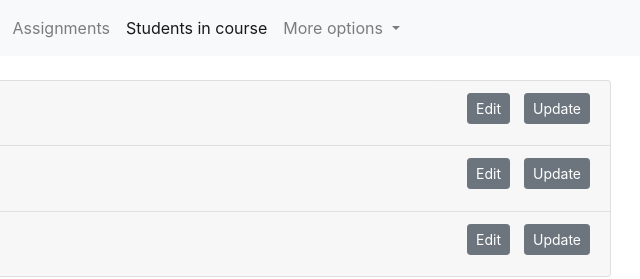
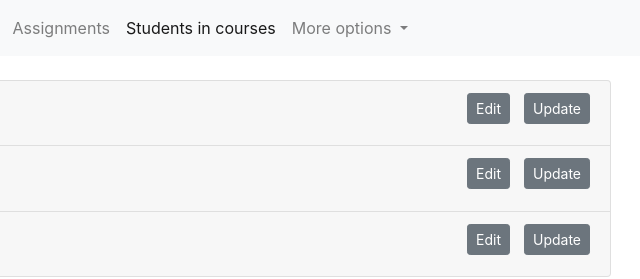
Before and after one commit to DesKar/PrivateSchool, a plain HTML site: page front_end/studentsInCourses.html in a window 1280 px wide. Shown: the top 279 px of the page, 584-1224 px from the left. Drawn offline with nearby package versions, Linux system fonts and the light colour scheme.

Commit message:
Change link

```diff
--- a/front_end/studentsInCourses.html
+++ b/front_end/studentsInCourses.html
@@ -34,7 +34,7 @@
                             <a class="nav-link" href="assignments.html">Assignments</a>
                         </li>
                         <li class="nav-item active">
-                            <a class="nav-link" href="studentsInCourse.html">Students in course<span
+                            <a class="nav-link" href="studentsInCourses.html">Students in courses<span
                                     class="sr-only">(current)</span></a>
                         </li>
                         <li class="nav-item dropdown">
```
